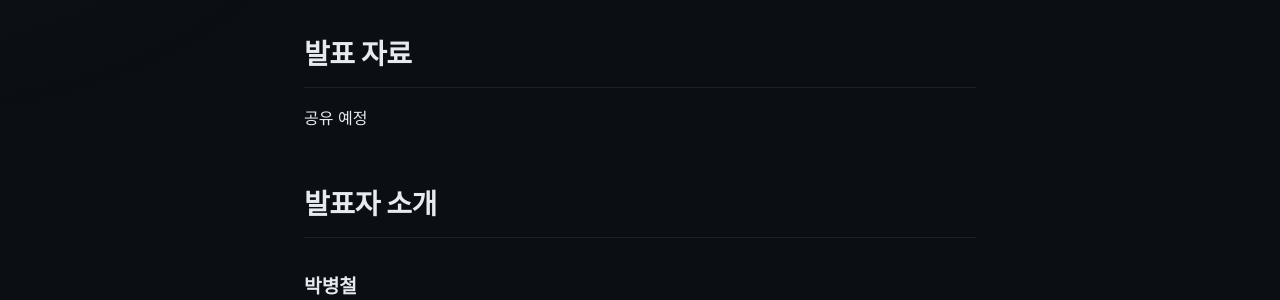
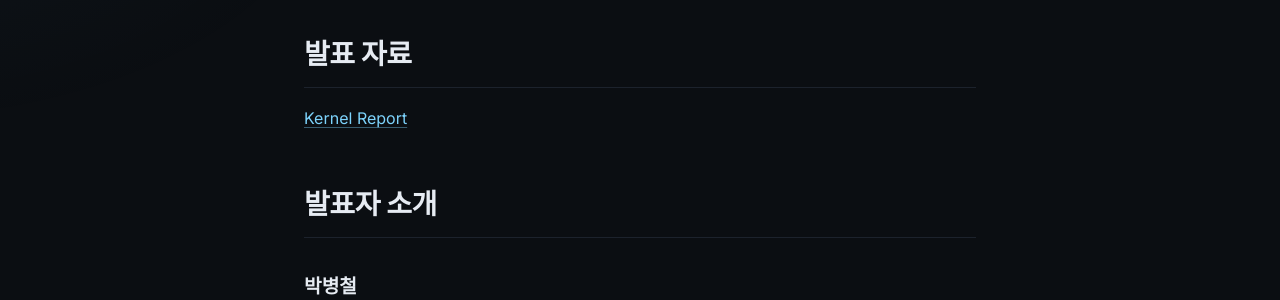
Before and after one commit to kernel-dev-ko/kernel-dev-ko.github.io, a Jekyll site: the page built from 11th/main-01/index.md, in a window 1280 px wide and 1252 px high. Shown: the part 387-687 px from the top of the window. Built offline with Jekyll 4.4.1, drawn with Linux system fonts in a browser that asks for light colours; our own code applies the rules of GitHub Pages for plain Markdown files.

Commit message:
Add downloadable Kernel Report link

```diff
--- a/11th/main-01/index.md
+++ b/11th/main-01/index.md
@@ -7,7 +7,7 @@ layout: default
 최근 1년 수정 사항 요약 (v6.17 ~ v7.2)
 
 ## 발표 자료
-공유 예정
+<a href="Kernel_Report.pdf" download>Kernel Report</a>
 
 ## 발표자 소개
 ### 박병철
```
Also changed, not shown: 1 other file.
